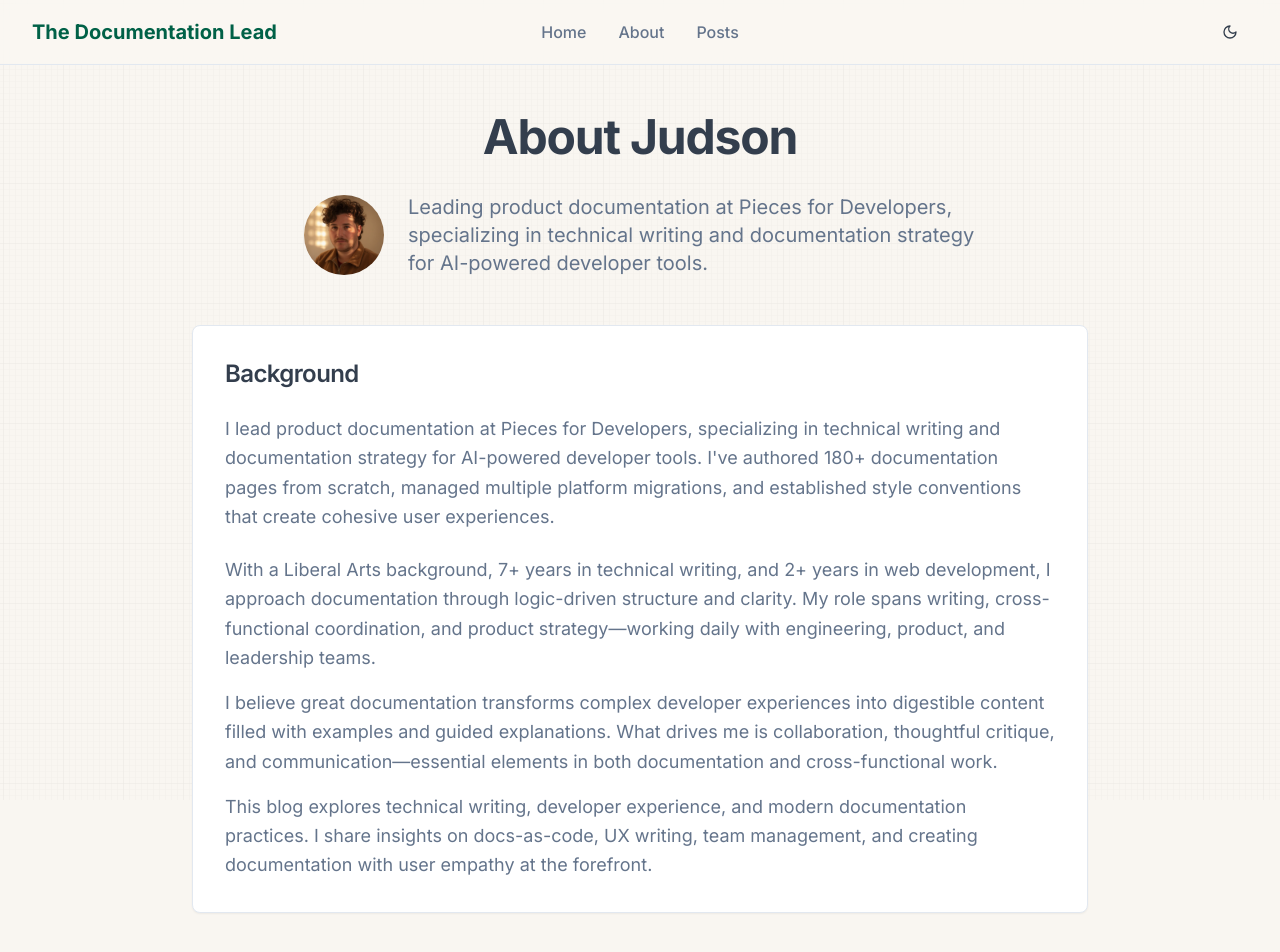
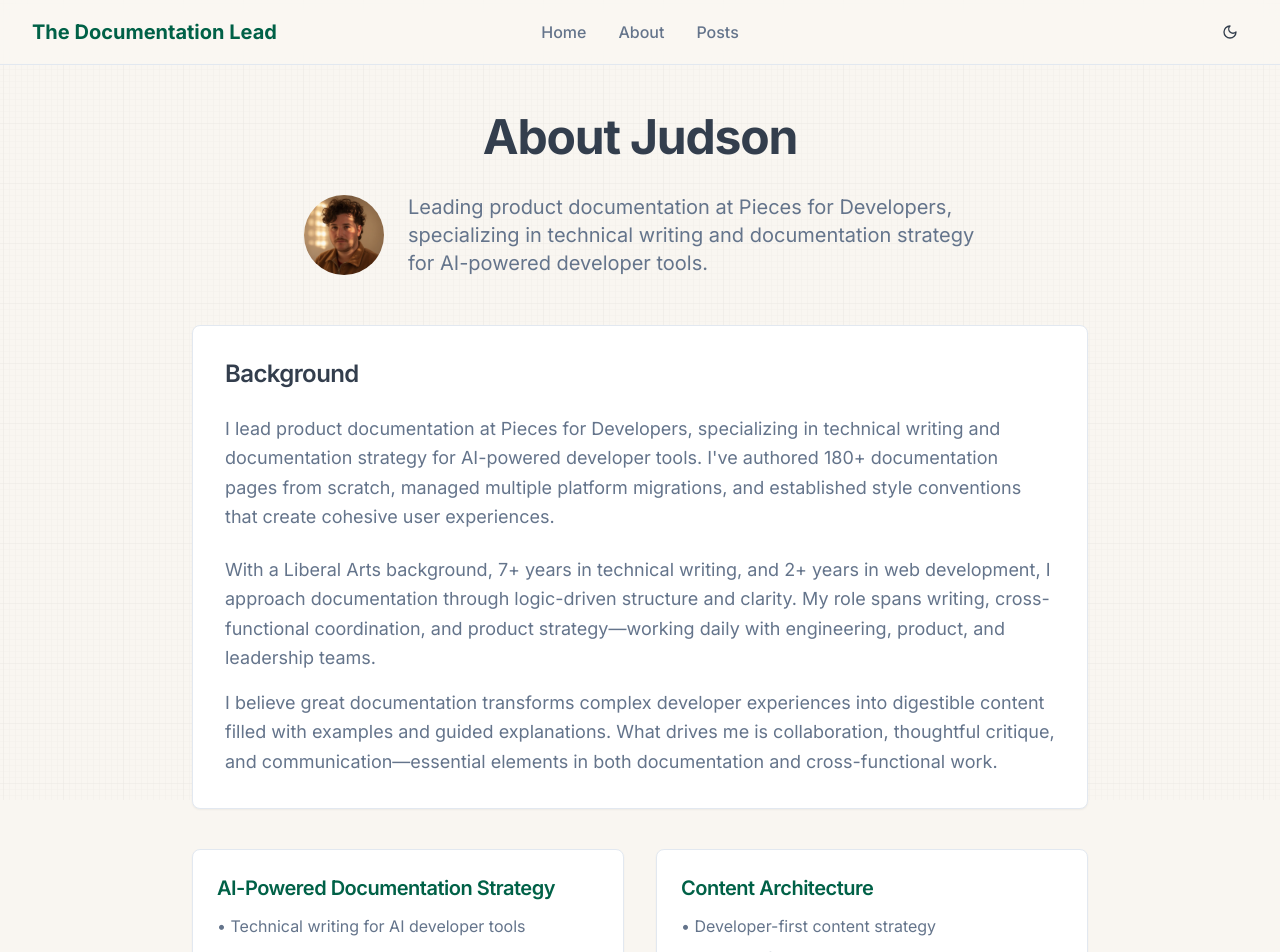
Before and after one commit to sirbonneville/docu-flow-blog, a React (Vite) app: page /about in a window 1280 px wide. Shown: the top 952 px of the page. Built offline with nearby package versions, Linux system fonts and the light colour scheme.

Commit message:
Update About page content
Replaced the existing content in the About page's background section with the revised text provided by the user.

```diff
--- a/src/pages/About.tsx
+++ b/src/pages/About.tsx
@@ -1,4 +1,3 @@
-
 import { Layout } from "@/components/Layout";
 import { Card, CardContent } from "@/components/ui/card";
 import { Collapsible, CollapsibleContent, CollapsibleTrigger } from "@/components/ui/collapsible";
@@ -62,9 +61,6 @@ const About = () => {
                   <p>
                     I believe great documentation transforms complex developer experiences into digestible content filled with examples and guided explanations. What drives me is collaboration, thoughtful critique, and communication—essential elements in both documentation and cross-functional work.
                   </p>
-                  <p>
-                    This blog explores technical writing, developer experience, and modern documentation practices. I share insights on docs-as-code, UX writing, team management, and creating documentation with user empathy at the forefront.
-                  </p>
                 </div>
 
                 {/* Mobile: Show preview with blur effect when collapsed */}
@@ -87,9 +83,6 @@ const About = () => {
                       </p>
                       <p>
                         I believe great documentation transforms complex developer experiences into digestible content filled with examples and guided explanations. What drives me is collaboration, thoughtful critique, and communication—essential elements in both documentation and cross-functional work.
-                      </p>
-                      <p>
-                        This blog explores technical writing, developer experience, and modern documentation practices. I share insights on docs-as-code, UX writing, team management, and creating documentation with user empathy at the forefront.
                       </p>
                     </div>
                   </CollapsibleContent>
```
